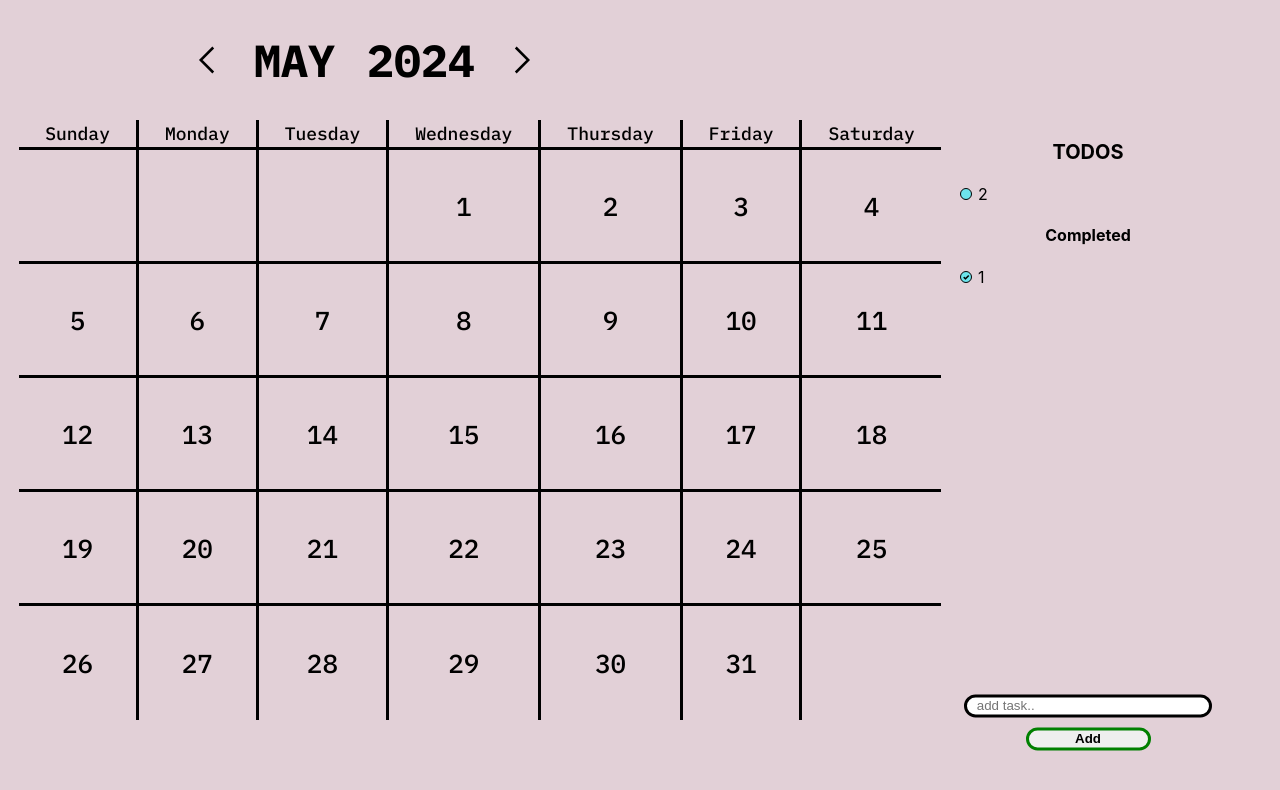
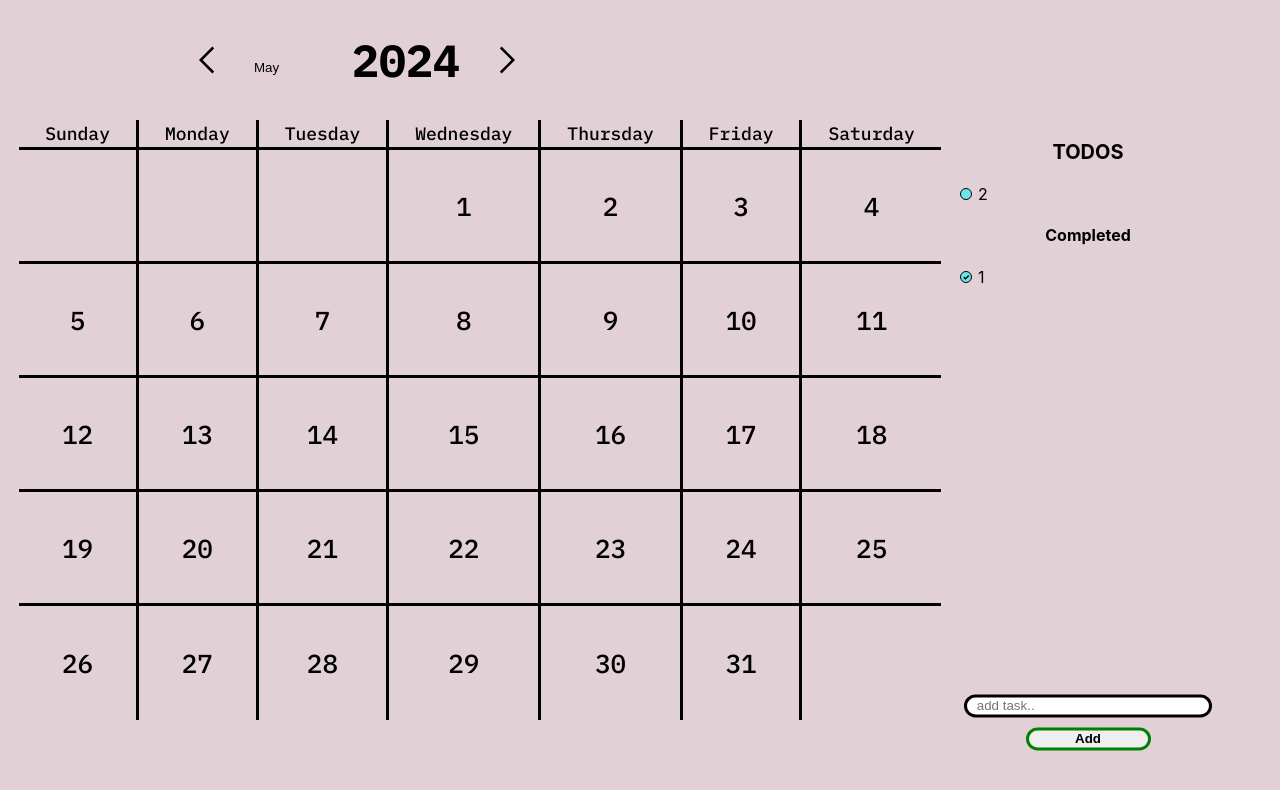
Before and after one commit to mjafarka/other_projects, a React (Create React App) app: page / in a window 1280 px wide. Shown: the top 790 px of the page. Built offline with nearby package versions, Linux system fonts and the light colour scheme.

Commit message:
middle in styling month

```diff
--- /dev/null
+++ b/src/components/calender/calenderComponent/monthAndYear/index.js
@@ -0,0 +1,30 @@
+import React, { useState } from 'react'
+import './index.scss'
+
+function YearAndMonth({ currMonth, year, months, setMonth, setYear }) {
+
+    const handleMonthChange = (event) => {
+        const selected = event.target.value;
+        const index = months.indexOf(selected);
+        setMonth(index);
+    }
+    return (
+        <>
+            {/* <h2>{months[month].toUpperCase()}</h2> */}
+            {/* <p>{months}</p> */}
+            <div className='monthContainer'>
+                <h2>{months[currMonth]}</h2>
+                <select value={months[currMonth]} onChange={handleMonthChange} className='selectMonth'>
+                    {months.map((month) => {
+                        return <option value={month} key={month}>{
+                            <h2 className='currMonth'>{month}</h2>
+                            }</option>
+                    })}
+                </select>
+            </div>
+            <h2>{year}</h2>
+        </>
+    )
+}
+
+export default YearAndMonth
--- /dev/null
+++ b/src/components/calender/calenderComponent/monthAndYear/index.scss
@@ -0,0 +1,15 @@
+.monthContainer {
+    h2 {
+        display: none;
+    }
+    .selectMonth {
+        border: none;
+        background-color: rgb(226, 208, 215);
+        appearance: none;
+
+        .currMonth {
+            font-size: 45px;
+            display: none;
+        }
+    }
+}
--- a/src/components/calender/index.js
+++ b/src/components/calender/index.js
@@ -1,6 +1,7 @@
 import React, { useState } from "react";
 import "./index.scss";
 import { GrNext, GrPrevious } from "react-icons/gr";
+import YearAndMonth from "./calenderComponent/monthAndYear";
 
 const Calender = ({ passDate }) => {
   const [year, setYear] = useState(2024);
@@ -63,10 +64,9 @@ const Calender = ({ passDate }) => {
   return (
     <div className="calender">
       <div className="monthAndYear">
-        <GrPrevious onClick={() => changeMonth("prev", month)} />
-        <h2 className="monthHeading">{months[month].toUpperCase()}</h2>
-        <h2 className="year">{year}</h2>
-        <GrNext onClick={() => changeMonth("next", month)} />
+        <GrPrevious onClick={() => changeMonth("prev", month)} className="navigator" />
+        <YearAndMonth currMonth={month} year={year} months={months} setMonth={setMonth} setYear={setYear} />
+        <GrNext onClick={() => changeMonth("next", month)} className="navigator" />
       </div>
       <div className="days">
         {weekDay.map((day) => {
--- a/src/components/calender/index.scss
+++ b/src/components/calender/index.scss
@@ -15,8 +15,8 @@ body {
         height: 15vh;
         align-items: center;
 
-        .monthHeading {
-            // width: 250px;
+        .navigator {
+            cursor: pointer;
         }
     }
     .days {
@@ -40,6 +40,7 @@ body {
         }
         .day {
             font-size: 26px;
+            cursor: pointer;
         }
 
         // :nth-child(n+1):nth-child(-n+7){
```
Also changed, not shown: src/notes.txt (added).
